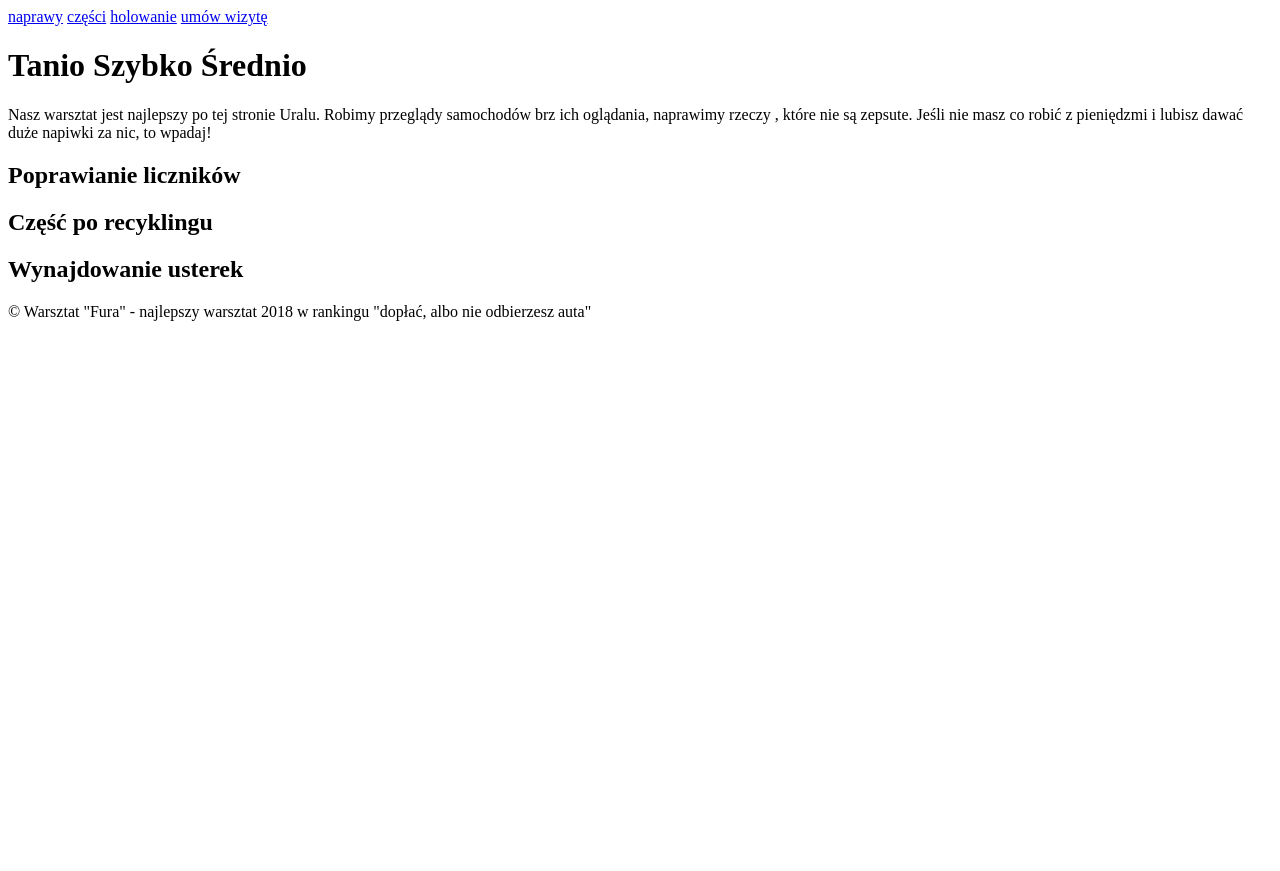
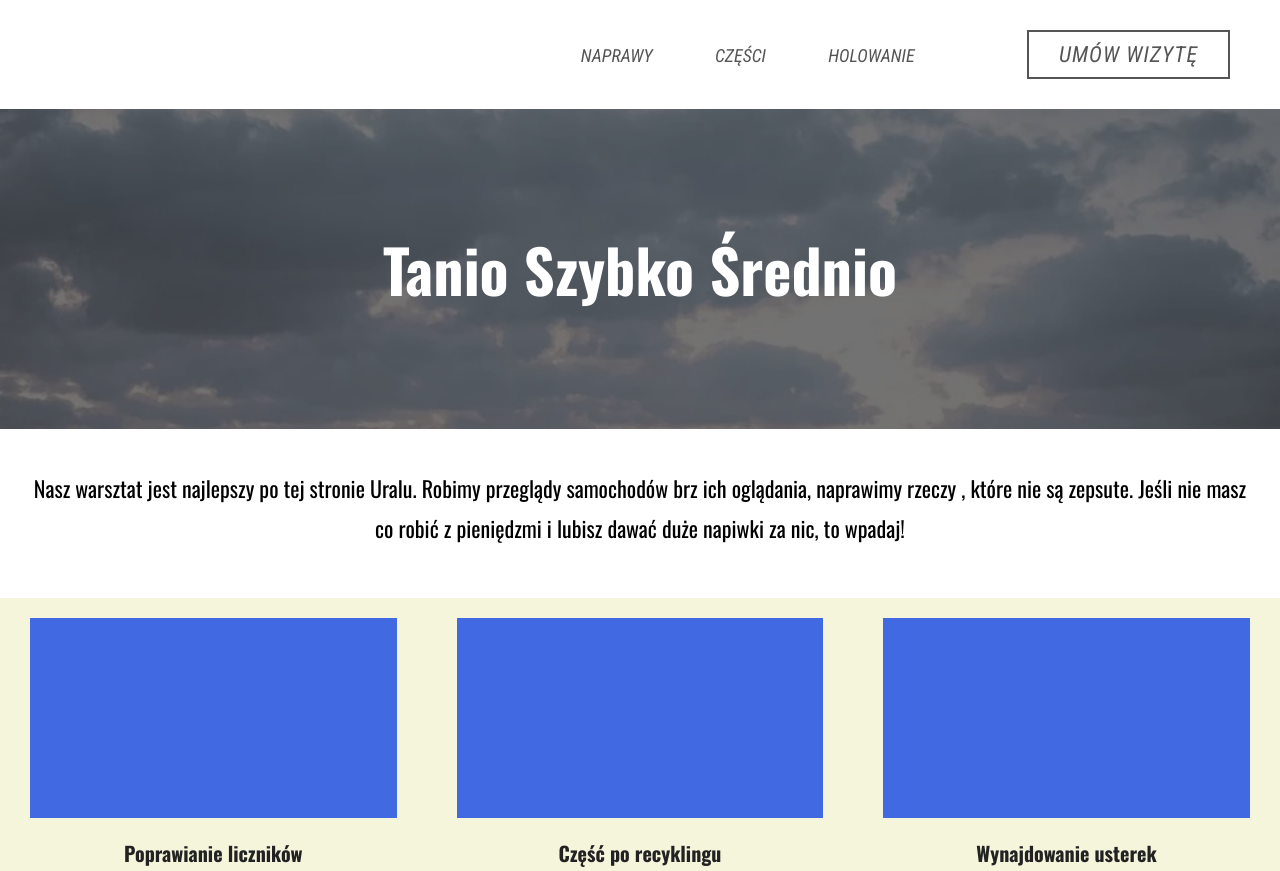
Before and after one commit to Cegla430/FirstWebsite---CarRepairShop, a plain HTML site: page index.html in a window 1280 px wide. Shown: the top 871 px of the page. Before the commit the page ends 800 px from the top, so only its background shows below. Drawn offline with nearby package versions, Linux system fonts and the light colour scheme.

Commit message:
second-commit

```diff
--- a/index.html
+++ b/index.html
@@ -3,6 +3,7 @@
 <head>
     <meta charset="UTF-8">
     <title>Warsztat</title>
+    <link rel="stylesheet" href="style.css">
 </head>
 
 <body>
@@ -10,7 +11,7 @@
         <a href="#">naprawy</a>
         <a href="#">części</a>
         <a href="#">holowanie</a>
-        <a href="#">umów wizytę</a>
+        <a href="#" class="reservation">umów wizytę</a>
     </nav>
     <header>
         <h1>Tanio Szybko Średnio</h1>
--- a/style.css
+++ b/style.css
@@ -64,7 +64,7 @@ nav a.reservation:hover {
 /* Header*/
 header {
     height: 40vh;
-    background-image: url('lambo.webp');
+    background-image: url('images/lambo.webp');
     background-size: cover;
 }
 
@@ -90,6 +90,11 @@ main p.description {
     line-height: 180%;
 }
 
+main section.features {
+    background-color: beige;
+    padding-bottom: 30px;
+}
+
 main div.feature {
     display: inline-block;
     width: 33.33%;
@@ -99,6 +104,10 @@ main div.image {
     height: 200px;
     background-color: royalblue;
     margin: 20px 30px;
+}
+
+main div.image:hover {
+    background-color: aqua;
 }
 
 main h2 {
```
Also changed, not shown: images/lambo.webp (renamed from lambo.webp).
